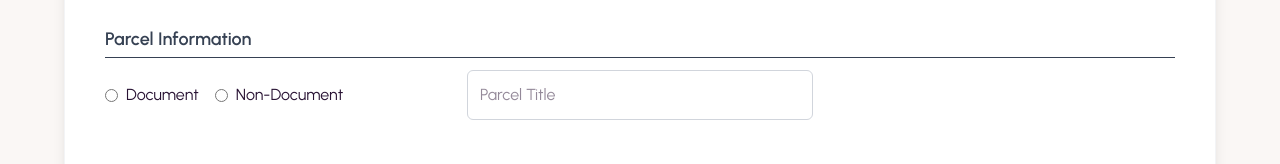
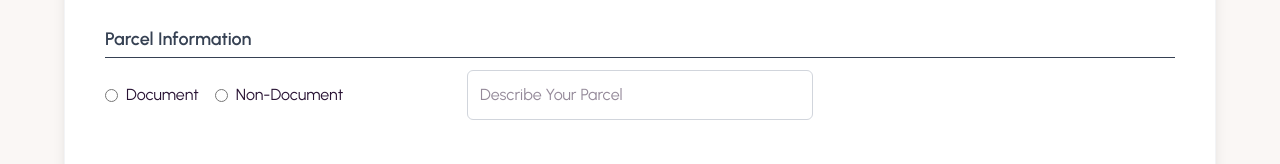
Before and after one commit to nomayen31/Parcelx-client-, a React (Vite) app: page /sendParcel in a window 1280 px wide. Shown: the part 232-396 px from the top of the page. Built offline with nearby package versions, Linux system fonts and the light colour scheme; no server answers; sample sign-in values are in the browser's storage.

Commit message:
add parcel form and data loded

```diff
--- a/src/Pages/SendParcel/SendParcel.jsx
+++ b/src/Pages/SendParcel/SendParcel.jsx
@@ -100,8 +100,8 @@ const SendParcel = () => {
 
             <input
               type="text"
-              placeholder="Parcel Title"
-              {...register("title", { required: "Parcel title is required" })}
+              placeholder="Describe Your Parcel"
+              {...register("title", { required: "Describe Your Parcel required" })}
               className="border border-gray-300 rounded-md p-3 w-full focus:ring-2 focus:ring-lime-400"
             />
 
```
